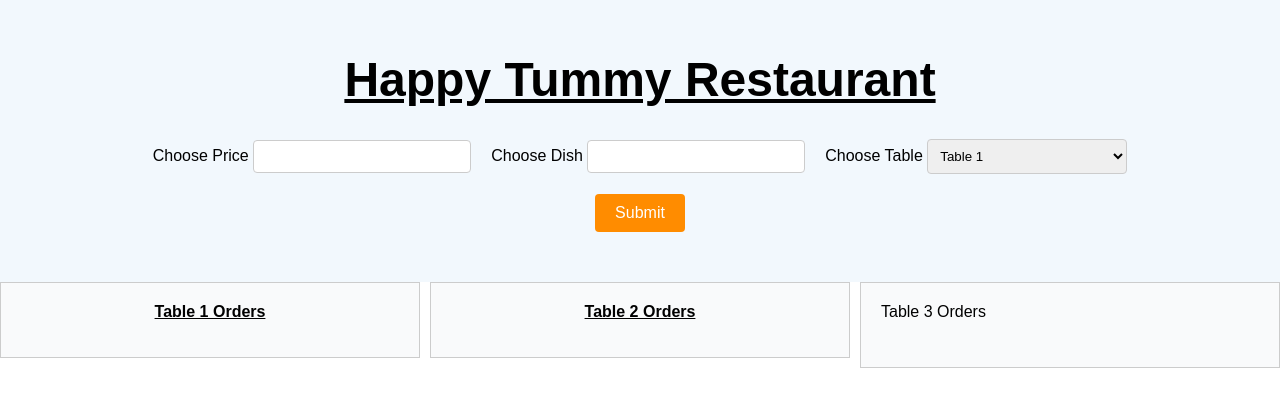
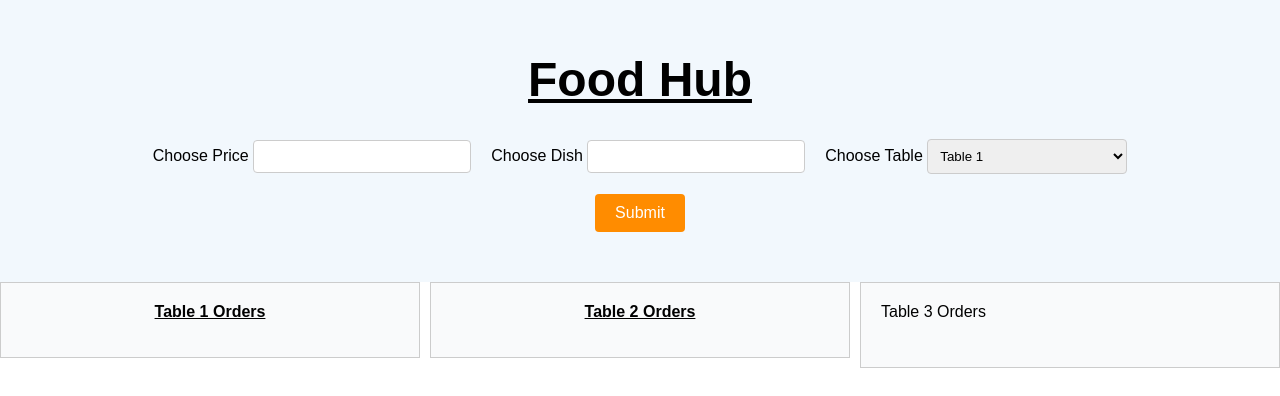
Before and after one commit to adiramineni/3table-restaurant-app, a plain HTML site: page index.html in a window 1280 px wide. Drawn offline with nearby package versions, Linux system fonts and the light colour scheme; no server answers.

Commit message:
Update index.html

```diff
--- a/index.html
+++ b/index.html
@@ -10,7 +10,7 @@
         <div class="entire-container">
             <div class="header">
                 <div class="restaurant-name">
-                    <h1>Happy Tummy Restaurant</h1>
+                    <h1>Food Hub</h1>
                 </div>
                 <div class="input-div">
                     <div class="inputs">
```
